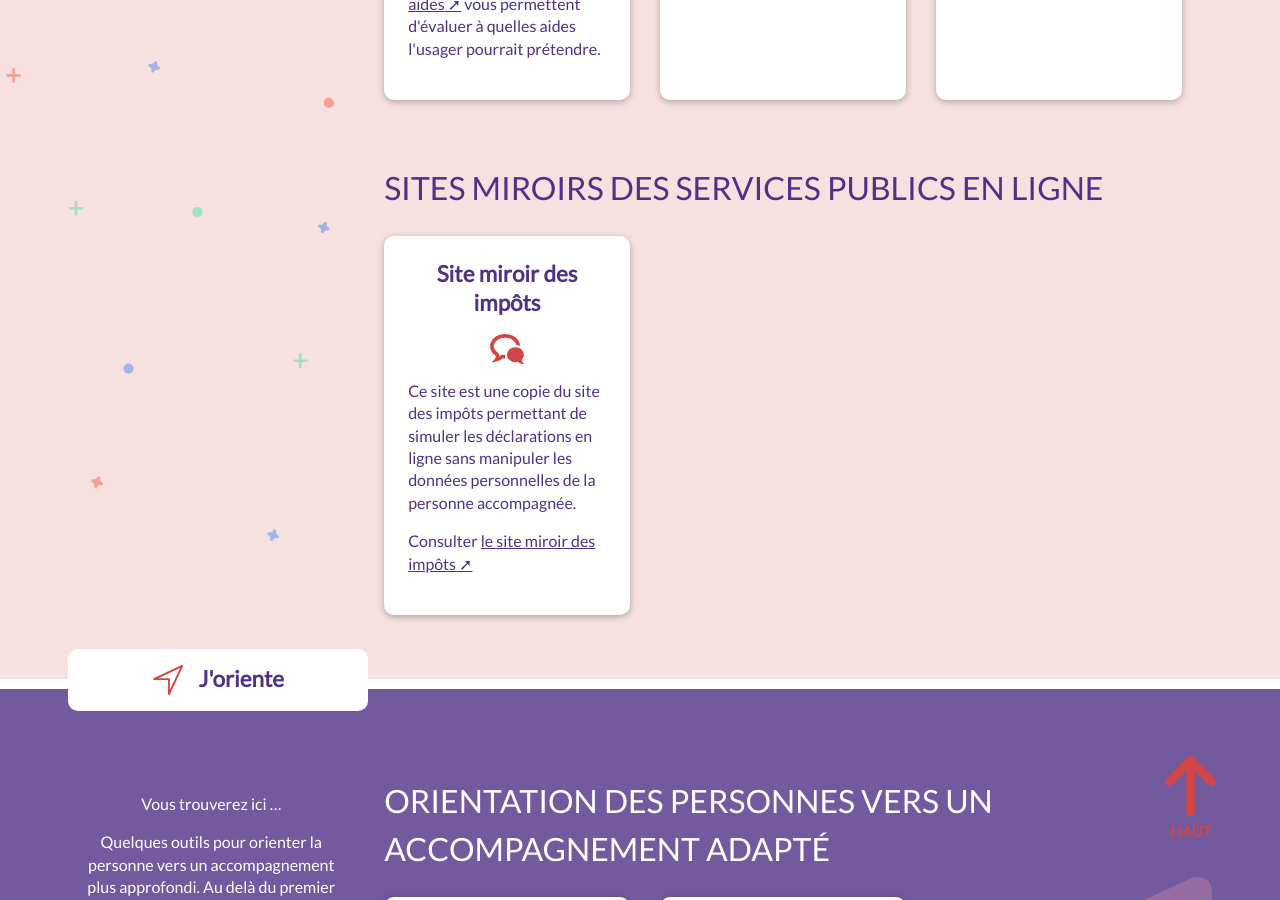
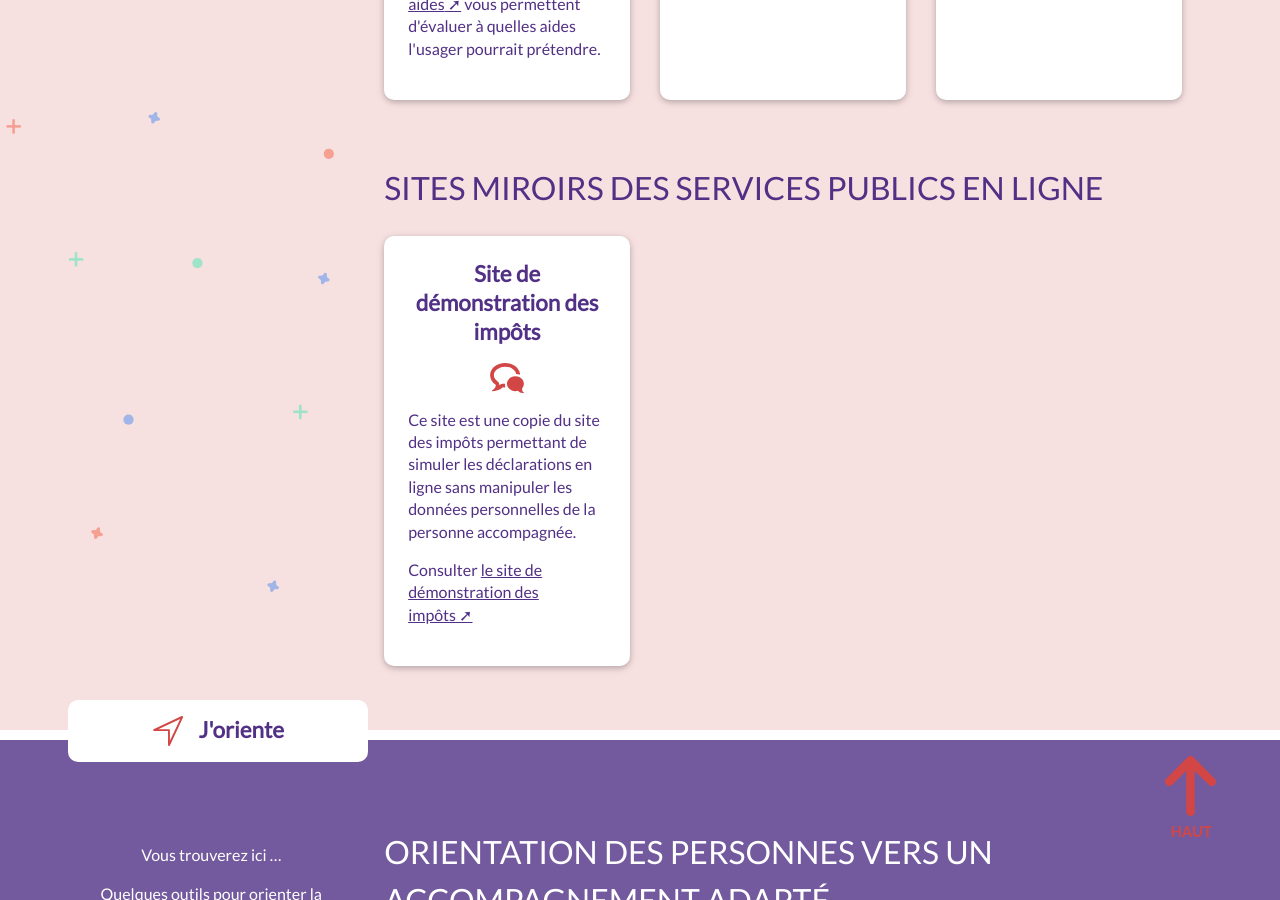
Before and after one commit to SocieteNumerique/kit, a Jekyll site: the page built from index.html, in a window 1280 px wide and 900 px high, scrolled down 7223 px. Built offline with Jekyll 4.4.1, drawn with Linux system fonts in a browser that asks for light colours; nearby versions of some CDN libraries.

Commit message:
Change-vignettesitesmiroirs-miroir-demonstration

```diff
--- a/_includes/jaccompagne.html
+++ b/_includes/jaccompagne.html
@@ -149,11 +149,11 @@
                             </div>
                             <div class="col-xl-4 col-md-6 col-12 mb-3">
                                 <div class="card px-2 py-4">
-                                    <p class="big">Site miroir des impôts</p>
+                                    <p class="big">Site de démonstration des impôts</p>
                                     <img class="litte-img" src="{{ site.url }}/images/accompagner.svg">
                                     <div class="text-left pt-3">
                                       <p>Ce site est une copie du site des impôts permettant de simuler les déclarations en ligne sans manipuler les données personnelles de la personne accompagnée.</p>
-                                      <p>Consulter <a href="https://impots.societenumerique.gouv.fr" target="_blank" class="small-img underlink prpl external">le site miroir des impôts</a> </p>
+                                      <p>Consulter <a href="https://impots.societenumerique.gouv.fr" target="_blank" class="small-img underlink prpl external">le site de démonstration des impôts</a> </p>
                                     </div>
                                 </div>
                             </div>
```
